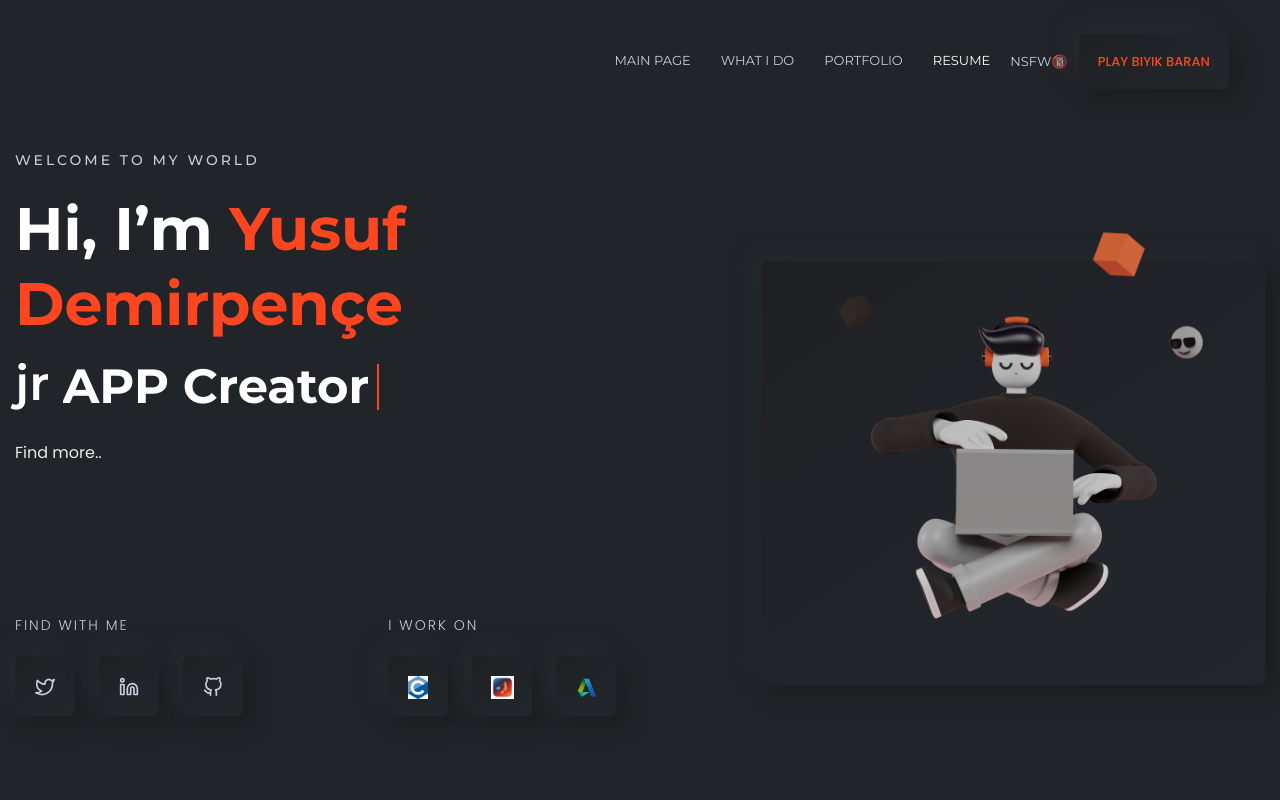
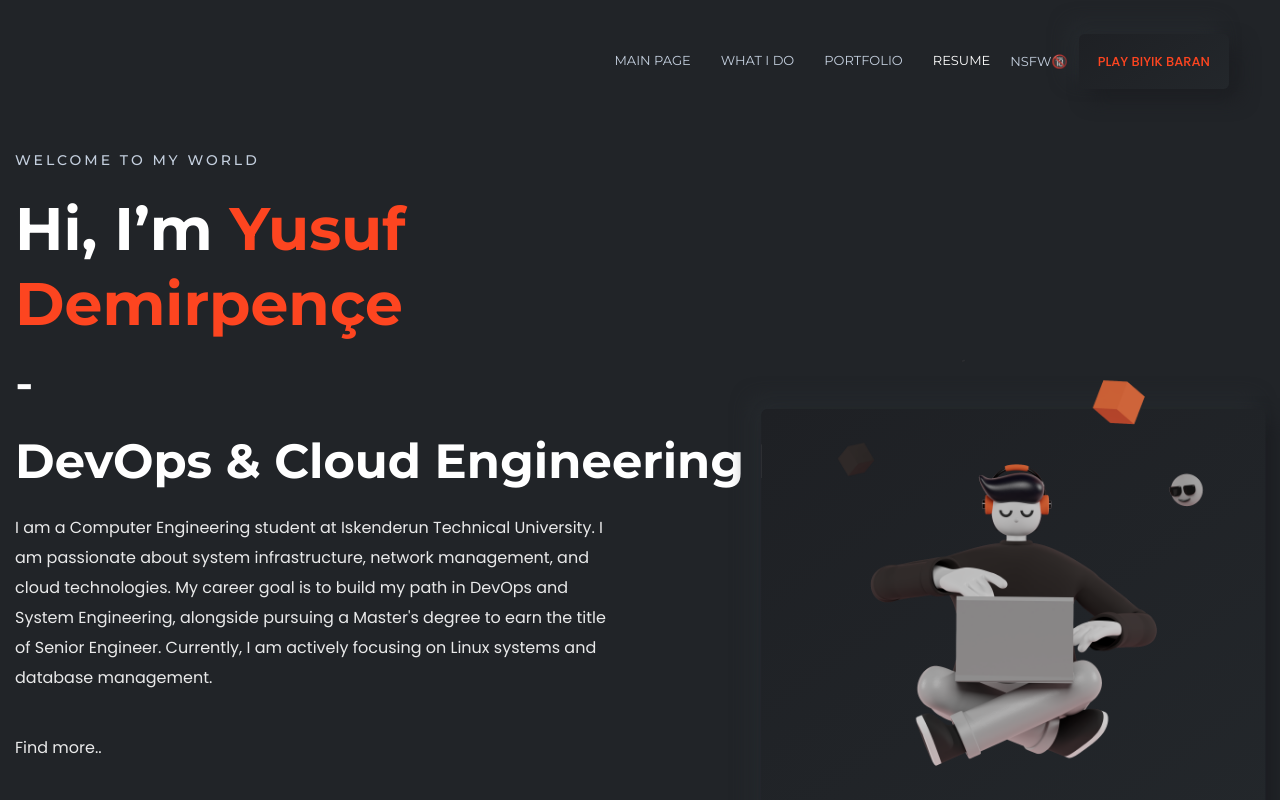
Before and after one commit to fxusuf/fxusuf.github.io, a plain HTML site: page index.html in a window 1280 px wide. Shown: the top 800 px of the page. Drawn offline with Linux system fonts and the light colour scheme.

Commit message:
update index.html

```diff
--- a/index.html
+++ b/index.html
@@ -128,11 +128,11 @@
                                         <span class="header-caption" id="page-top">
                                             <!-- type headline start-->
                                             <span class="cd-headline clip is-full-width">
-                                                <span>jr </span>
+                                                <span>- </span>
                                         <!-- ROTATING TEXT -->
                                           <span class="cd-words-wrapper">
-                                            <b class="is-visible">APP Creator</b>
-                                            <b class="is-hidden">APP Developer</b>
+                                            <b class="is-visible">DevOps & Cloud Engineering Enthusiast</b>
+                                            <b class="is-hidden">System Engineer Candidate</b>
                                           </span>
                                         </span>
                                         <!-- type headline end -->
@@ -140,6 +140,7 @@
                                     </h1>
 
                                     <div>
+										<p class="description"><a href="#resume">I am a Computer Engineering student at Iskenderun Technical University. I am passionate about system infrastructure, network management, and cloud technologies. My career goal is to build my path in DevOps and System Engineering, alongside pursuing a Master's degree to earn the title of Senior Engineer. Currently, I am actively focusing on Linux systems and database management.</a></p>
                                         <p class="description"><a href="#resume">Find more..</a></p>
                                     </div>
                                 </div>
```
